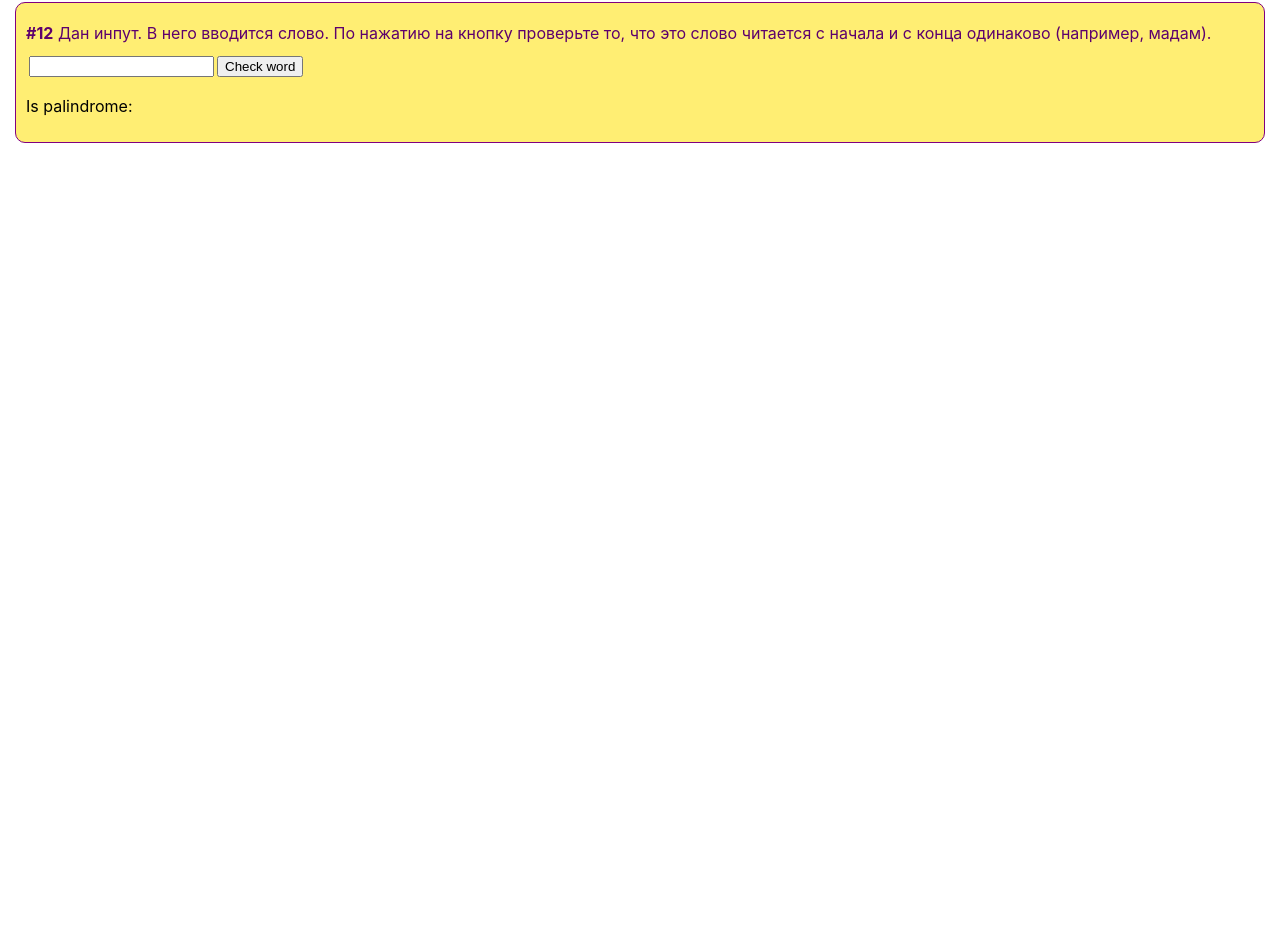
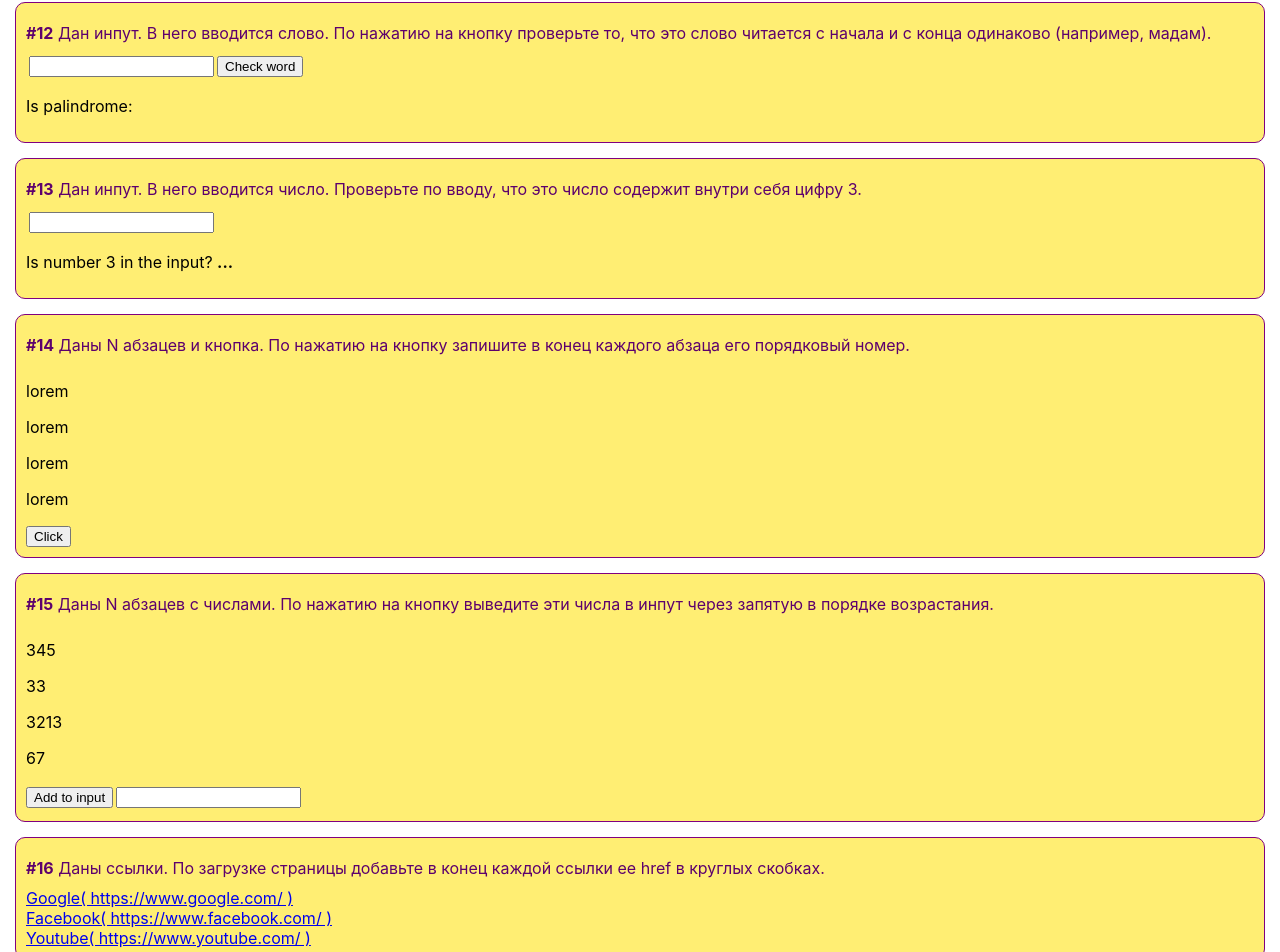
Before and after one commit to Radosh-93/ReactJS, a React (Create React App) app in the folder TasksToSolve/moutain-of-tasks/: page / in a window 1280 px wide. Shown: the part 1595-2547 px from the top of the page. Before the commit the page ends 1753 px from the top, so only its background shows below. Built offline with nearby package versions, Linux system fonts and the light colour scheme.

Commit message:
13-16 tasks complete

```diff
--- a/TasksToSolve/moutain-of-tasks/src/components/Tasks/Resolve.jsx
+++ b/TasksToSolve/moutain-of-tasks/src/components/Tasks/Resolve.jsx
@@ -211,6 +211,73 @@ export const Resolve = (props) => {
                 </div>
             )
         }
+        case 13: {
+            let checkNumber = (e) => {
+                let elem = e.target.value;
+                let results = getId(result);
+                let num = elem.match(/3/)
+                results.innerHTML = !num ? 'No' : 'Yes'
+            }
+            return (
+                <div className='solution'>
+                    <input type="number" onBlur={checkNumber}/>
+                    <p>Is number 3 in the input? <span id={result} style={{fontWeight: "bold"}}>...</span></p>
+                </div>
+            )
+        }
+        case 14: {
+            let addOrderForP = () => {
+                let paragraphs = getCls('cls_p');
+                for (let i = 0; i < paragraphs.length; i++) {
+                    paragraphs[i].innerHTML += ' ' + (i + 1)
+                }
+            }
+            return (
+                <div className='solution'>
+                    <p className='cls_p'>lorem</p>
+                    <p className='cls_p'>lorem</p>
+                    <p className='cls_p'>lorem</p>
+                    <p className='cls_p'>lorem</p>
+                    <button onClick={addOrderForP}>Click</button>
+                </div>
+            )
+        }
+        case 15: {
+            let addNumbersToInput = () => {
+                let paragraphs = getCls(cls);
+                let results = getId(result);
+                let arr = [];
+                for (let i = 0; i < paragraphs.length; i++) {
+                    arr.push(paragraphs[i].innerHTML)
+                }
+                results.value = arr.sort((a,b)=> a - b).join(',')
+            }
+            return (
+                <div className='solution'>
+                    <p className={cls}>345</p>
+                    <p className={cls}>33</p>
+                    <p className={cls}>3213</p>
+                    <p className={cls}>67</p>
+                    <button onClick={addNumbersToInput}>Add to input</button>
+                    <input type="text" id={result}/>
+                </div>
+            )
+        }
+        case 16: {
+            window.onload = () => {
+                let elements = getCls(cls);
+                for (let i = 0; i < elements.length; i++) {
+                    elements[i].innerHTML +=`( ${elements[i].href} )`
+                }
+            }
+            return (
+                <div className='solution' style={{display: "flex", flexDirection: "column"}}>
+                    <a className={cls} href="https://www.google.com">Google</a>
+                    <a className={cls} href="https://www.facebook.com">Facebook</a>
+                    <a className={cls} href="https://www.youtube.com">Youtube</a>
+                </div>
+            )
+        }
         case 100: {
             return (
                 <div className='solution'>
--- a/TasksToSolve/moutain-of-tasks/src/redux/tasks-reducer.js
+++ b/TasksToSolve/moutain-of-tasks/src/redux/tasks-reducer.js
@@ -48,6 +48,22 @@ let initialState = {
 			id: 12,
 			description: 'Дан инпут. В него вводится слово. По нажатию на кнопку проверьте то, что это слово читается с начала и с конца одинаково (например, мадам).'
 		},
+		{
+			id: 13,
+			description: 'Дан инпут. В него вводится число. Проверьте по вводу, что это число содержит внутри себя цифру 3.'
+		},
+		{
+			id: 14,
+			description: 'Даны N абзацев и кнопка. По нажатию на кнопку запишите в конец каждого абзаца его порядковый номер.'
+		},
+		{
+			id: 15,
+			description: 'Даны N абзацев с числами. По нажатию на кнопку выведите эти числа в инпут через запятую в порядке возрастания.'
+		},
+		{
+			id: 16,
+			description: 'Даны ссылки. По загрузке страницы добавьте в конец каждой ссылки ее href в круглых скобках.'
+		},
 	],
 	sourcePage: 'http://old.code.mu/tasks/javascript/practice/praktika-javascript-dlya-novichkov.html'
 }
```
